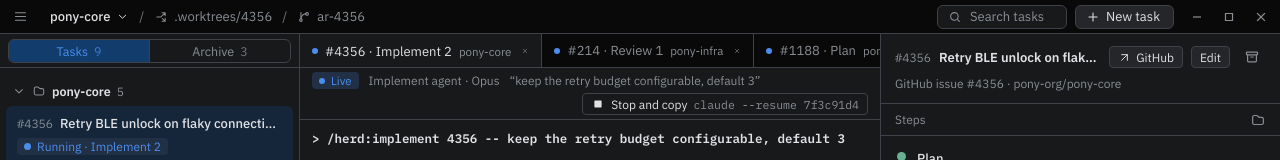
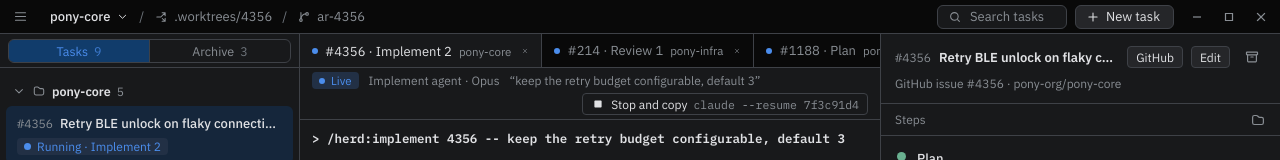
Before and after one commit to Zephyr75/herd, a Vue app in the folder frontend/: page / in a window 1280 px wide. Shown: the top 160 px of the page. Built offline with nearby package versions, Linux system fonts and the light colour scheme.

Commit message:
style(ui): GitHub issue button as plain text

```diff
--- a/frontend/src/components/RightPanel.vue
+++ b/frontend/src/components/RightPanel.vue
@@ -69,7 +69,7 @@ async function archive() {
         <div class="title-row">
           <TaskRef :issue="t.issue" />
           <span class="title">{{ t.title }}</span>
-          <button v-if="t.issue && t.repo" class="act" :title="`Open issue #${t.issue} on GitHub`" @click="openIssue"><Icon name="external" :size="13" />GitHub</button>
+          <button v-if="t.issue && t.repo" class="act" :title="`Open issue #${t.issue} on GitHub`" @click="openIssue">GitHub</button>
           <button v-if="!t.archived && !t.worktreeRemoved" class="act" title="Open the task's worktree in Zed to edit it by hand" @click="herd.openWorktree()">Edit</button>
           <button v-if="!t.archived" class="icon-btn" aria-label="Archive task" title="Archive task" @click="archive"><Icon name="archive" :size="16" /></button>
         </div>
```
